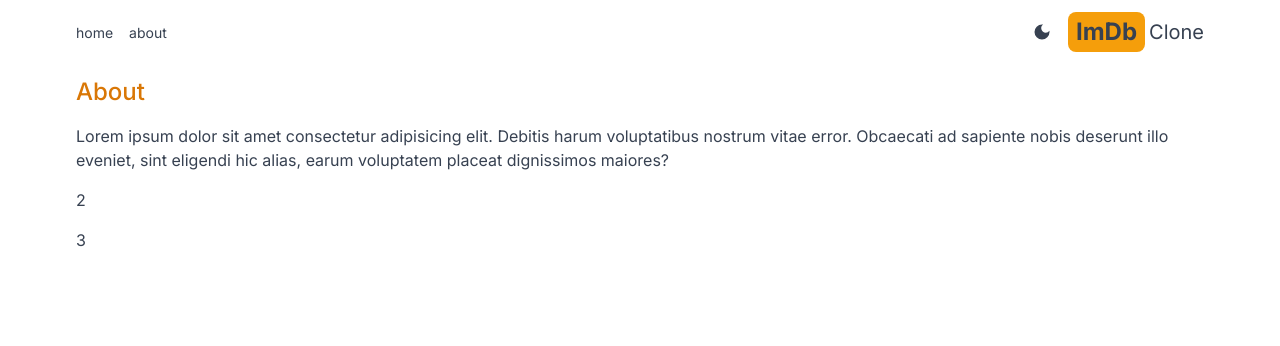
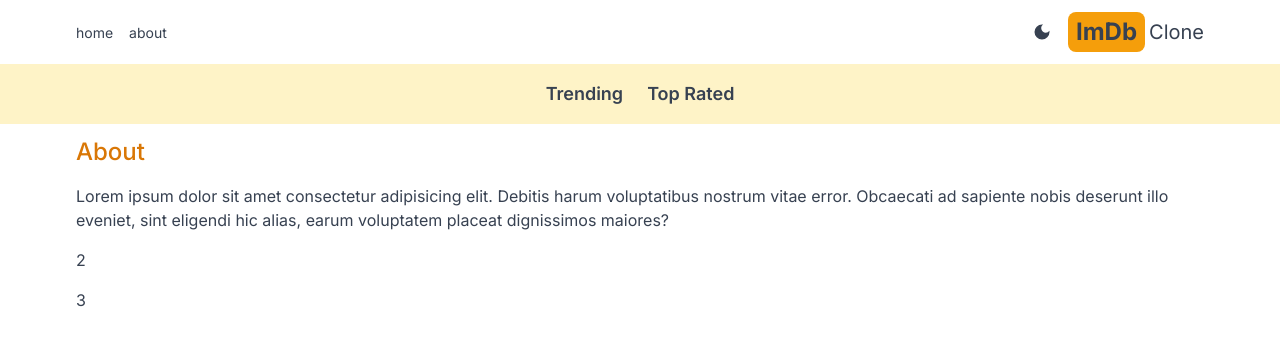
Before and after one commit to FranDorne/imdb-clone-app, a Next.js app: page /about in a window 1280 px wide. Shown: the top 346 px of the page. Built offline with nearby package versions, Linux system fonts and the light colour scheme.

Commit message:
navbar component

```diff
--- a/src/app/layout.js
+++ b/src/app/layout.js
@@ -2,6 +2,7 @@
 import "./globals.css";
 import Header from "@/components/Header";
 import Providers from "./Providers";
+import NavBar from "@/components/NavBar";
 
 const inter = Inter({ subsets: ["latin"] });
 
@@ -16,6 +17,7 @@
       <body className={inter.className}>
         <Providers>
           <Header />
+          <NavBar />
           {children}
         </Providers>
       </body>
--- /dev/null
+++ b/src/components/NavBar.jsx
@@ -0,0 +1,11 @@
+import React from 'react'
+import NavbarItem from './NavbarItem'
+
+export default function NavBar() {
+  return (
+    <div className='flex dark:bg-gray-600 bg-amber-100 p-4 lg:text-lg justify-center gap-6'>
+        <NavbarItem title="Trending" param="fetchTrending" />
+        <NavbarItem title="Top Rated" param="fetchTopRated" />
+    </div>
+  )
+}
--- /dev/null
+++ b/src/components/NavbarItem.jsx
@@ -0,0 +1,25 @@
+"use client";
+
+import React from "react";
+import Link from "next/link";
+import { useSearchParams } from "next/navigation";
+
+export default function NavbarItem({ title, param }) {
+  const searchParams = useSearchParams();
+  const genre = searchParams.get("genre");
+
+  return (
+    <div>
+      <Link
+        className={`hover:text-amber-600 font-semibold ${
+          genre === param
+            ? "underline underline-offset-8 decoration-4 decoration-amber-500 rounded-lg"
+            : ""
+        }`}
+        href={`/?genre=${param}`}
+      >
+        {title}
+      </Link>
+    </div>
+  );
+}
```
